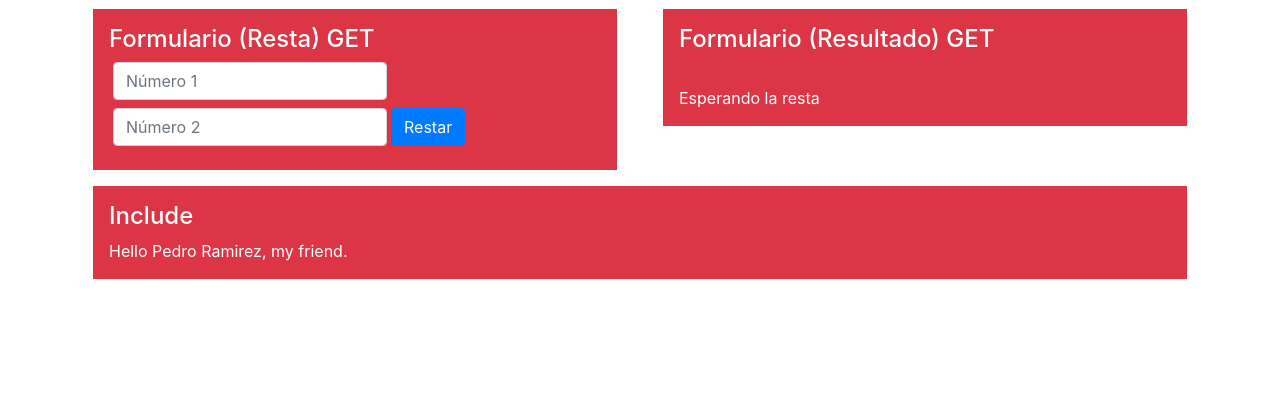
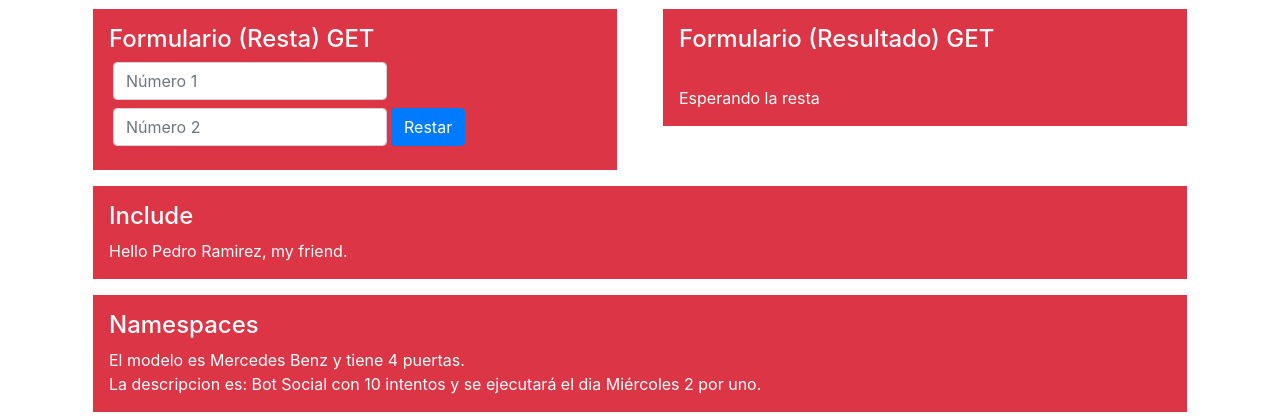
Before and after one commit to david-dc381/PHP-Console, a PHP site: page / in a window 1280 px wide. Shown: the part 2431-2851 px from the top of the page. Before the commit the page ends 2710 px from the top, so only its background shows below. Run offline with PHP 8.4, Linux system fonts and the light colour scheme.

Commit message:
Agregamos namespace

```diff
--- /dev/null
+++ b/automatizacion/auto.php
@@ -0,0 +1,20 @@
+<?php
+    namespace automatizacion;
+
+    class Auto {
+        public $description;
+        public $intents;
+        public $date;
+
+        function __construct($description, $intents, $date)
+        {
+            $this->description = $description;
+            $this->intents = $intents;
+            $this->date = $date;
+        }
+
+        function getAuto() {
+            return "La descripcion es: " . $this->description . " con " . $this->intents . " intentos y se ejecutará el dia " . $this->date;
+        }
+    }
+?>
--- /dev/null
+++ b/automotores/auto.php
@@ -0,0 +1,21 @@
+<?php
+    namespace automotores;
+
+    class Auto {
+        public $modelo;
+        public $puertas;
+        public $ruedas;
+
+        function __construct($modelo, $puertas, $ruedas)
+        {
+            $this->modelo = $modelo;
+            $this->puertas = $puertas;
+            $this->ruedas = $ruedas;
+        }
+
+        function getAuto() {
+            return "El modelo es " . $this->modelo . " y tiene " . $this->puertas . " puertas.";
+        }
+
+    }
+?>
--- a/index.php
+++ b/index.php
@@ -476,6 +476,25 @@
             </div>
         </div>
 
+        <?php
+            include('automotores/auto.php');
+            include('automatizacion/auto.php');
+        ?>
+        <div class="row">
+            <div class="col-12">
+                <div class="p-3 m-2 bg-danger text-white">
+                    <h4>Namespaces</h4>
+                    <?php
+                       $automotor = new \automotores\Auto("Mercedes Benz", 4, 4);
+                       $automatizador = new \automatizacion\Auto("Bot Social", 10, "Miércoles 2 por uno.");
+
+                       echo $automotor->getAuto() . "<br>";
+                       echo $automatizador->getAuto();
+                    ?>
+                </div>
+            </div>
+        </div>
+
 
     </div>
 
```
